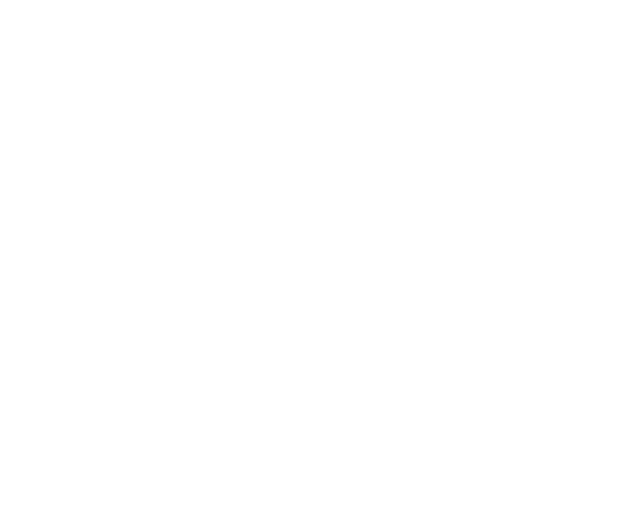
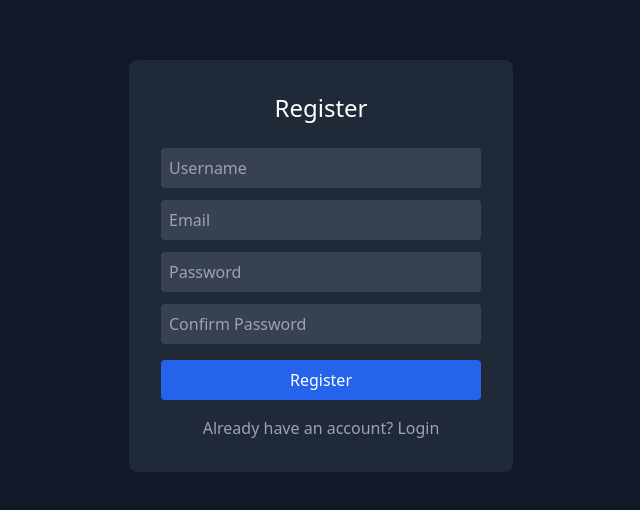
Before and after one commit to Code-ashiq/developer-skill-platform, a React (Create React App) app in the folder frontend/: page /register in a window 1280 px wide. Before the commit this address had no page. Shown: the part 134-644 px from the top of the page, without its empty margins (319-959 px from the left). Built offline with nearby package versions, Linux system fonts and the light colour scheme.

Commit message:
feat: add user registration UI

```diff
--- a/frontend/src/App.js
+++ b/frontend/src/App.js
@@ -7,6 +7,7 @@
 import Analytics from "./pages/Analytics";
 import Submissions from "./pages/Submissions";
 import AdminQuestions from "./pages/AdminQuestions";
+import Register from "./pages/Register";
 
 import ProtectedRoute from "./components/ProtectedRoute";
 import { getUserRole } from "./utils/auth";
@@ -34,6 +35,7 @@
 
         {/* Public */}
         <Route path="/" element={<Login />} />
+        <Route path="/register" element={<Register />} />
 
         {/* Protected */}
         <Route
--- a/frontend/src/pages/Login.js
+++ b/frontend/src/pages/Login.js
@@ -72,6 +72,13 @@
           Login
         </button>
 
+        <p
+          className="text-gray-400 mt-4 text-center cursor-pointer"
+          onClick={() => navigate("/register")}
+        >
+          Don't have an account? Register
+        </p>
+
       </div>
 
     </div>
--- /dev/null
+++ b/frontend/src/pages/Register.js
@@ -0,0 +1,120 @@
+import { useState } from "react";
+import { useNavigate } from "react-router-dom";
+import toast from "react-hot-toast";
+import API from "../services/api";
+
+export default function Register() {
+
+  const navigate = useNavigate();
+
+  const [form, setForm] = useState({
+    username: "",
+    email: "",
+    password: "",
+    confirmPassword: ""
+  });
+
+  const handleChange = (e) => {
+    setForm({
+      ...form,
+      [e.target.name]: e.target.value
+    });
+  };
+
+  const handleSubmit = async () => {
+
+    if (!form.username || !form.email || !form.password) {
+      toast.error("All fields are required");
+      return;
+    }
+
+    if (form.password !== form.confirmPassword) {
+      toast.error("Passwords do not match");
+      return;
+    }
+
+    try {
+
+      await API.post("/auth/register/", {
+        username: form.username,
+        email: form.email,
+        password: form.password
+      });
+
+      toast.success("Account created successfully");
+
+      navigate("/");
+
+    } catch (error) {
+
+      const message =
+        error.response?.data?.email?.[0] ||
+        error.response?.data?.username?.[0] ||
+        "Registration failed";
+
+      toast.error(message);
+
+    }
+
+  };
+
+  return (
+
+    <div className="min-h-screen flex items-center justify-center bg-gray-900">
+
+      <div className="bg-gray-800 p-8 rounded-lg w-96">
+
+        <h2 className="text-2xl text-white mb-6 text-center">
+          Register
+        </h2>
+
+        <input
+          name="username"
+          placeholder="Username"
+          onChange={handleChange}
+          className="w-full p-2 mb-3 bg-gray-700 text-white rounded"
+        />
+
+        <input
+          name="email"
+          placeholder="Email"
+          onChange={handleChange}
+          className="w-full p-2 mb-3 bg-gray-700 text-white rounded"
+        />
+
+        <input
+          type="password"
+          name="password"
+          placeholder="Password"
+          onChange={handleChange}
+          className="w-full p-2 mb-3 bg-gray-700 text-white rounded"
+        />
+
+        <input
+          type="password"
+          name="confirmPassword"
+          placeholder="Confirm Password"
+          onChange={handleChange}
+          className="w-full p-2 mb-4 bg-gray-700 text-white rounded"
+        />
+
+        <button
+          onClick={handleSubmit}
+          className="w-full bg-blue-600 p-2 rounded text-white"
+        >
+          Register
+        </button>
+
+        <p
+          className="text-gray-400 mt-4 text-center cursor-pointer"
+          onClick={() => navigate("/")}
+        >
+          Already have an account? Login
+        </p>
+
+      </div>
+
+    </div>
+
+  );
+}
```
